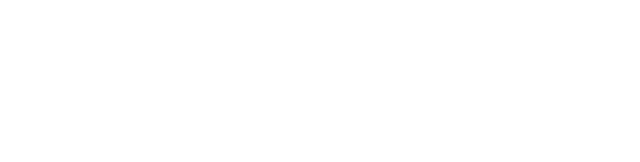
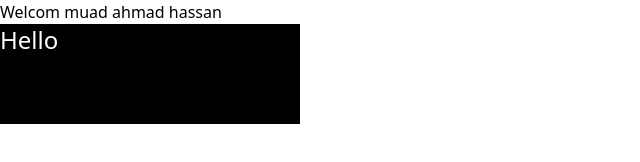
Before and after one commit to abdinasir354/collabration, a plain HTML site: page index.html in a window 1280 px wide. Shown: the whole page, without its empty margins (0-640 px from the left). Drawn offline with nearby package versions, Linux system fonts and the light colour scheme.

Commit message:
wxan ku dary wax cusub

```diff
--- a/index.html
+++ b/index.html
@@ -4,8 +4,12 @@
     <meta charset="UTF-8">
     <meta name="viewport" content="width=device-width, initial-scale=1.0">
     <title>Document</title>
+    <script src="https://cdn.jsdelivr.net/npm/@tailwindcss/browser@4"></script>
 </head>
 <body>
-
+    <h1>Welcom muad ahmad hassan </h1>
+    <div class="bg-black w-[300px] h-[100px]">
+       <h1 class="text-2xl text-white ">Hello</h1>
+    </div>
 </body>
 </html>
```
